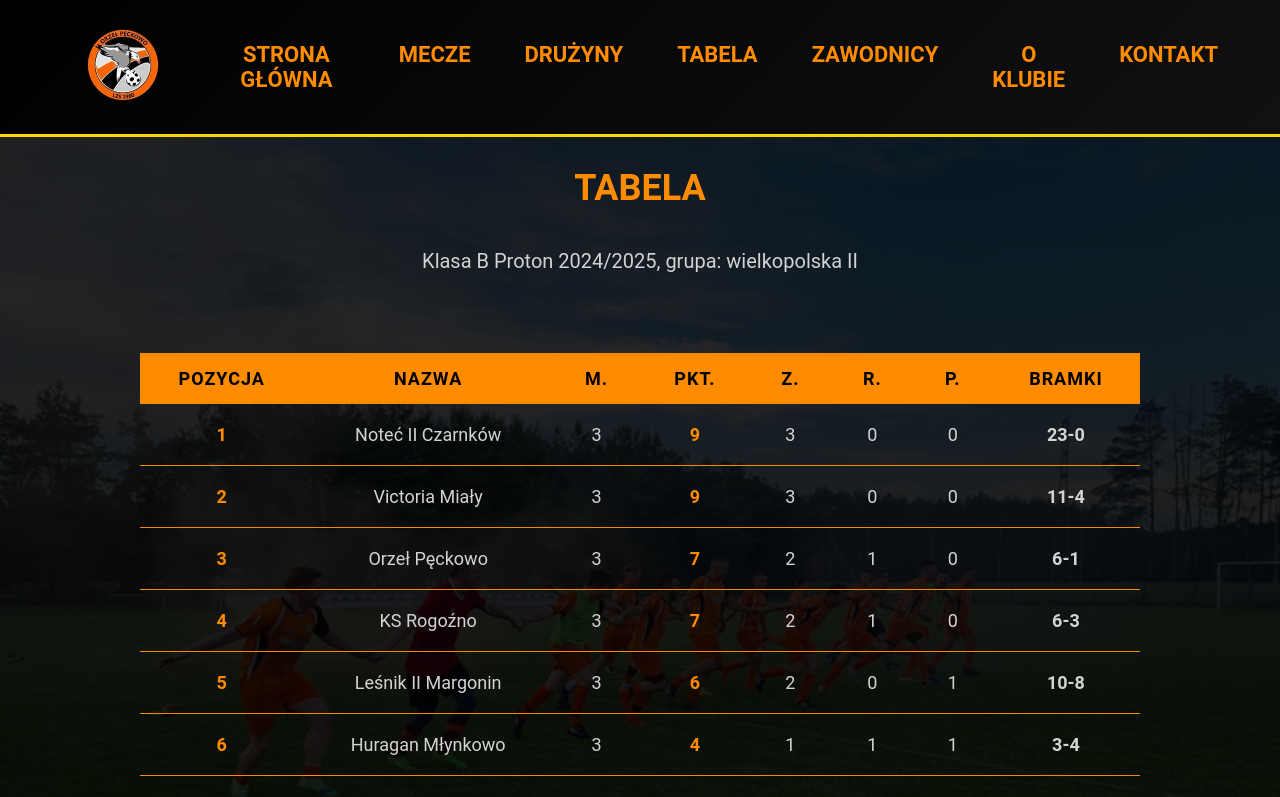
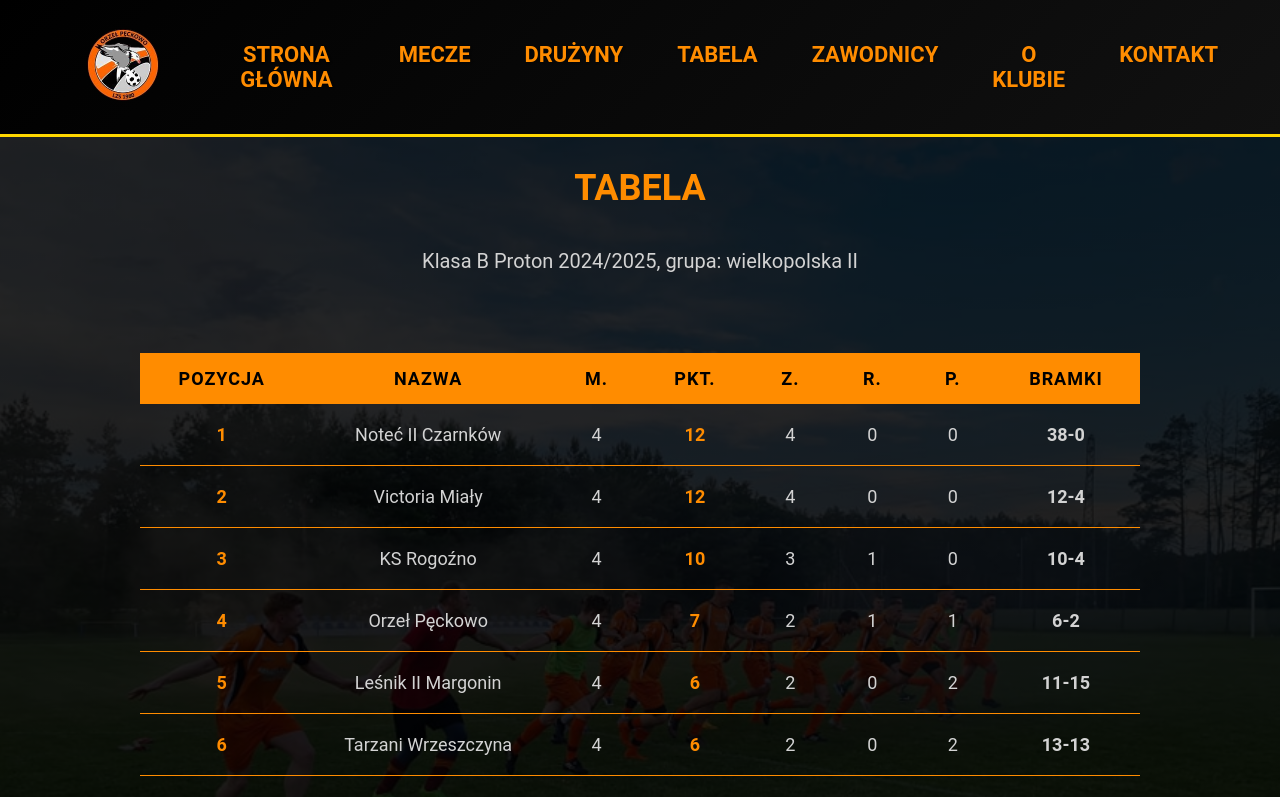
Before and after one commit to KacperKosicki/orzelpeckowo, a React (Create React App) app: page /tabela in a window 1280 px wide. Shown: the top 797 px of the page. Built offline with nearby package versions, Linux system fonts and the light colour scheme.

Commit message:
Update stats and configurate components

```diff
--- a/public/data/table.json
+++ b/public/data/table.json
@@ -1,110 +1,110 @@
 [
     {
       "name": "Noteć II Czarnków",
-      "played": 3,
-      "points": 9,
-      "wins": 3,
+      "played": 4,
+      "points": 12,
+      "wins": 4,
       "draws": 0,
       "losses": 0,
-      "goals": "23-0"
+      "goals": "38-0"
     },
     {
       "name": "Victoria Miały",
-      "played": 3,
-      "points": 9,
-      "wins": 3,
+      "played": 4,
+      "points": 12,
+      "wins": 4,
       "draws": 0,
       "losses": 0,
-      "goals": "11-4"
+      "goals": "12-4"
     },
     {
       "name": "Orzeł Pęckowo",
-      "played": 3,
+      "played": 4,
       "points": 7,
       "wins": 2,
       "draws": 1,
-      "losses": 0,
-      "goals": "6-1"
+      "losses": 1,
+      "goals": "6-2"
     },
     {
       "name": "KS Rogoźno",
-      "played": 3,
-      "points": 7,
-      "wins": 2,
+      "played": 4,
+      "points": 10,
+      "wins": 3,
       "draws": 1,
       "losses": 0,
-      "goals": "6-3"
+      "goals": "10-4"
     },
     {
       "name": "Leśnik II Margonin",
-      "played": 3,
+      "played": 4,
       "points": 6,
       "wins": 2,
       "draws": 0,
-      "losses": 1,
-      "goals": "10-8"
+      "losses": 2,
+      "goals": "11-15"
     },
     {
       "name": "Huragan Młynkowo",
-      "played": 3,
+      "played": 4,
       "points": 4,
       "wins": 1,
       "draws": 1,
-      "losses": 1,
-      "goals": "3-4"
+      "losses": 2,
+      "goals": "3-19"
     },
     {
       "name": "Tarzani Wrzeszczyna",
-      "played": 3,
-      "points": 3,
-      "wins": 1,
+      "played": 4,
+      "points": 6,
+      "wins": 2,
       "draws": 0,
       "losses": 2,
-      "goals": "9-11"
+      "goals": "13-13"
     },
     {
       "name": "Noteć II Rosko",
-      "played": 3,
-      "points": 3,
-      "wins": 1,
+      "played": 4,
+      "points": 6,
+      "wins": 2,
       "draws": 0,
       "losses": 2,
-      "goals": "4-12"
+      "goals": "10-12"
     },
     {
       "name": "Sokół Gębice",
-      "played": 3,
+      "played": 4,
       "points": 2,
       "wins": 0,
       "draws": 2,
-      "losses": 1,
-      "goals": "2-12"
+      "losses": 2,
+      "goals": "3-16"
     },
     {
       "name": "Polonia II Chodzież",
-      "played": 3,
-      "points": 1,
-      "wins": 0,
+      "played": 4,
+      "points": 4,
+      "wins": 1,
       "draws": 1,
       "losses": 2,
-      "goals": "2-5"
+      "goals": "9-6"
     },
     {
       "name": "Sokół Drawsko",
-      "played": 3,
+      "played": 4,
       "points": 0,
       "wins": 0,
       "draws": 0,
-      "losses": 3,
-      "goals": "2-9"
+      "losses": 4,
+      "goals": "4-13"
     },
     {
       "name": "Gryf Zofiowo",
-      "played": 3,
+      "played": 4,
       "points": 0,
       "wins": 0,
       "draws": 0,
-      "losses": 3,
-      "goals": "4-13"
+      "losses": 4,
+      "goals": "4-19"
     }
   ]
--- a/src/components/Home/Home.js
+++ b/src/components/Home/Home.js
@@ -106,7 +106,7 @@ const Home = () => {
       <div
         className={styles.introSection}
         style={{
-          backgroundImage: `linear-gradient(rgba(0, 0, 0, 0.90), rgba(0, 0, 0, 0.90)), url(${process.env.PUBLIC_URL}/assets/images/orzel_peckowo_home_6.jpg)`,
+          backgroundImage: `linear-gradient(rgba(0, 0, 0, 0.85), rgba(0, 0, 0, 0.85)), url(${process.env.PUBLIC_URL}/assets/images/orzel_peckowo_home_6.jpg)`,
           backgroundSize: 'cover',
           backgroundPosition: 'center',
           backgroundRepeat: 'no-repeat',
@@ -194,7 +194,7 @@ const Home = () => {
       <div
         className={styles.newsSection}
         style={{
-          backgroundImage: `linear-gradient(rgba(0, 0, 0, 0.90), rgba(0, 0, 0, 0.90)), url(${process.env.PUBLIC_URL}/assets/images/orzel_peckowo_home_5.jpg)`,
+          backgroundImage: `linear-gradient(rgba(0, 0, 0, 0.85), rgba(0, 0, 0, 0.85)), url(${process.env.PUBLIC_URL}/assets/images/orzel_peckowo_home_5.jpg)`,
           backgroundSize: 'cover',
           backgroundPosition: 'center',
           backgroundRepeat: 'no-repeat',
--- a/src/components/Table/Table.module.scss
+++ b/src/components/Table/Table.module.scss
@@ -33,6 +33,7 @@
   opacity: 0; /* Ukrywanie tabeli przed animacją */
   transform: translateY(30px); /* Początkowa pozycja */
   transition: opacity 0.8s ease, transform 0.8s ease; /* Animacja wejścia */
+  margin-bottom: 60px;
 }
 
 .table.visible {
```
Also changed, not shown: public/data/matches.json (+85 -13 lines).
